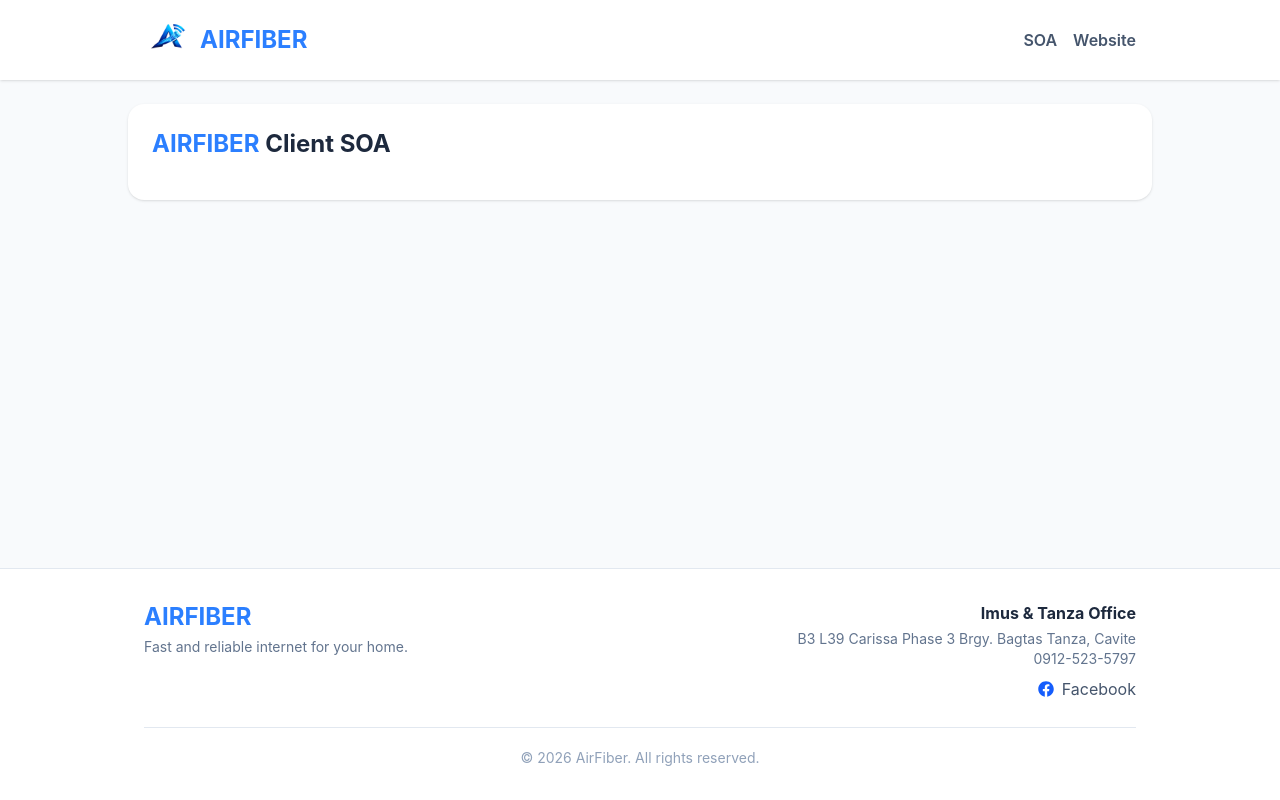
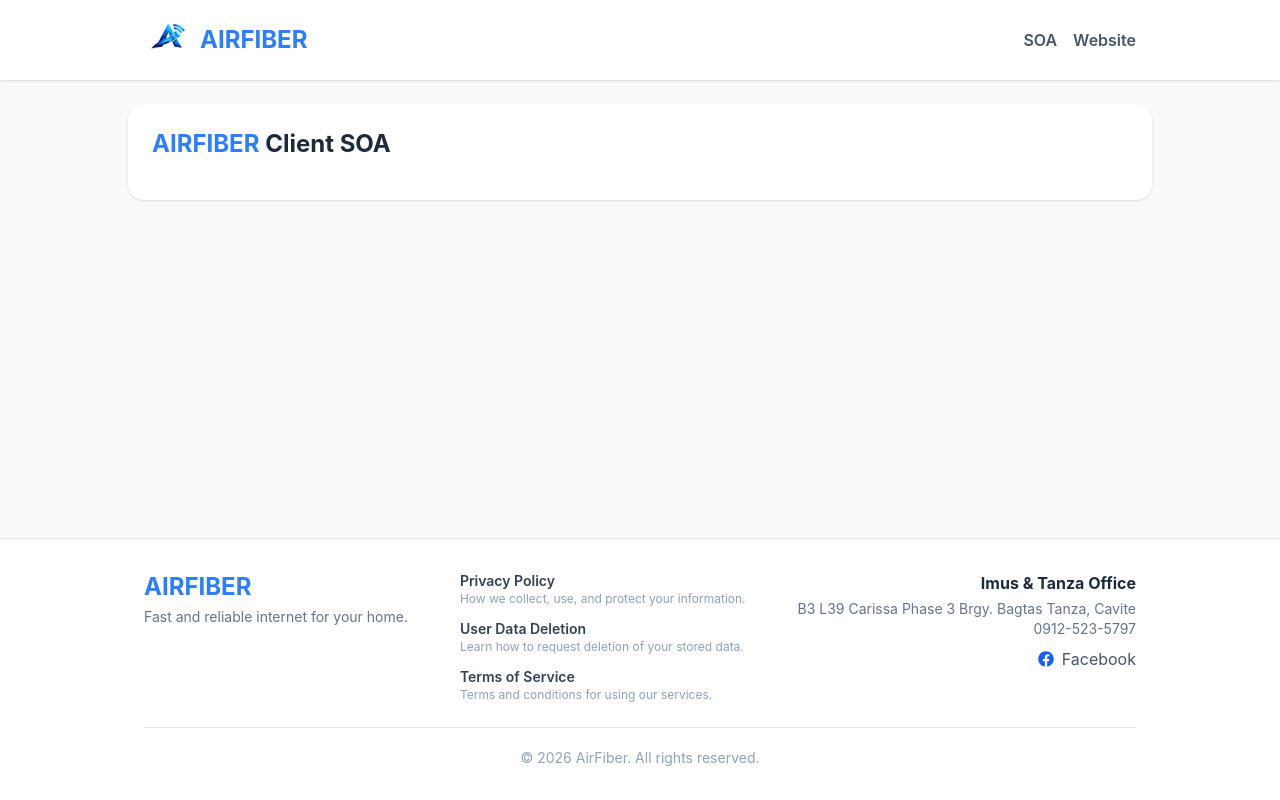
Before and after one commit to ACODE3/airfiber-soa-frontend, a React (Vite) app: page / in a window 1280 px wide. Built offline with nearby package versions, Linux system fonts and the light colour scheme.

Commit message:
added page links for meta approvals basic

```diff
--- a/src/components/Footer.jsx
+++ b/src/components/Footer.jsx
@@ -1,5 +1,6 @@
 import React from "react";
 import { FaFacebook } from "react-icons/fa";
+import { Link } from "react-router-dom";
 
 function Footer() {
   return (
@@ -19,6 +20,47 @@
             </p>
           </div>
 
+          {/* Legal Pages */}
+          <div className="flex flex-col gap-3 text-center md:text-left">
+
+            <Link
+              to="/privacy-policy"
+              className="group"
+            >
+              <p className="text-sm font-semibold text-slate-700 group-hover:text-blue-600">
+                Privacy Policy
+              </p>
+              <p className="text-xs text-slate-400">
+                How we collect, use, and protect your information.
+              </p>
+            </Link>
+
+            <Link
+              to="/user-data-deletion"
+              className="group"
+            >
+              <p className="text-sm font-semibold text-slate-700 group-hover:text-blue-600">
+                User Data Deletion
+              </p>
+              <p className="text-xs text-slate-400">
+                Learn how to request deletion of your stored data.
+              </p>
+            </Link>
+
+            <Link
+              to="/terms-of-service"
+              className="group"
+            >
+              <p className="text-sm font-semibold text-slate-700 group-hover:text-blue-600">
+                Terms of Service
+              </p>
+              <p className="text-xs text-slate-400">
+                Terms and conditions for using our services.
+              </p>
+            </Link>
+
+          </div>
+
           {/* Right */}
           <div className="text-center md:text-right">
             <h3 className="font-bold text-slate-800">
@@ -34,7 +76,7 @@
             </p>
 
             <a
-              href="https://www.facebook.com/"
+              href="https://www.facebook.com/profile.php?id=61592589234955"
               target="_blank"
               rel="noopener noreferrer"
               className="mt-2 inline-flex items-center gap-2 text-slate-600 hover:text-blue-600"
```
